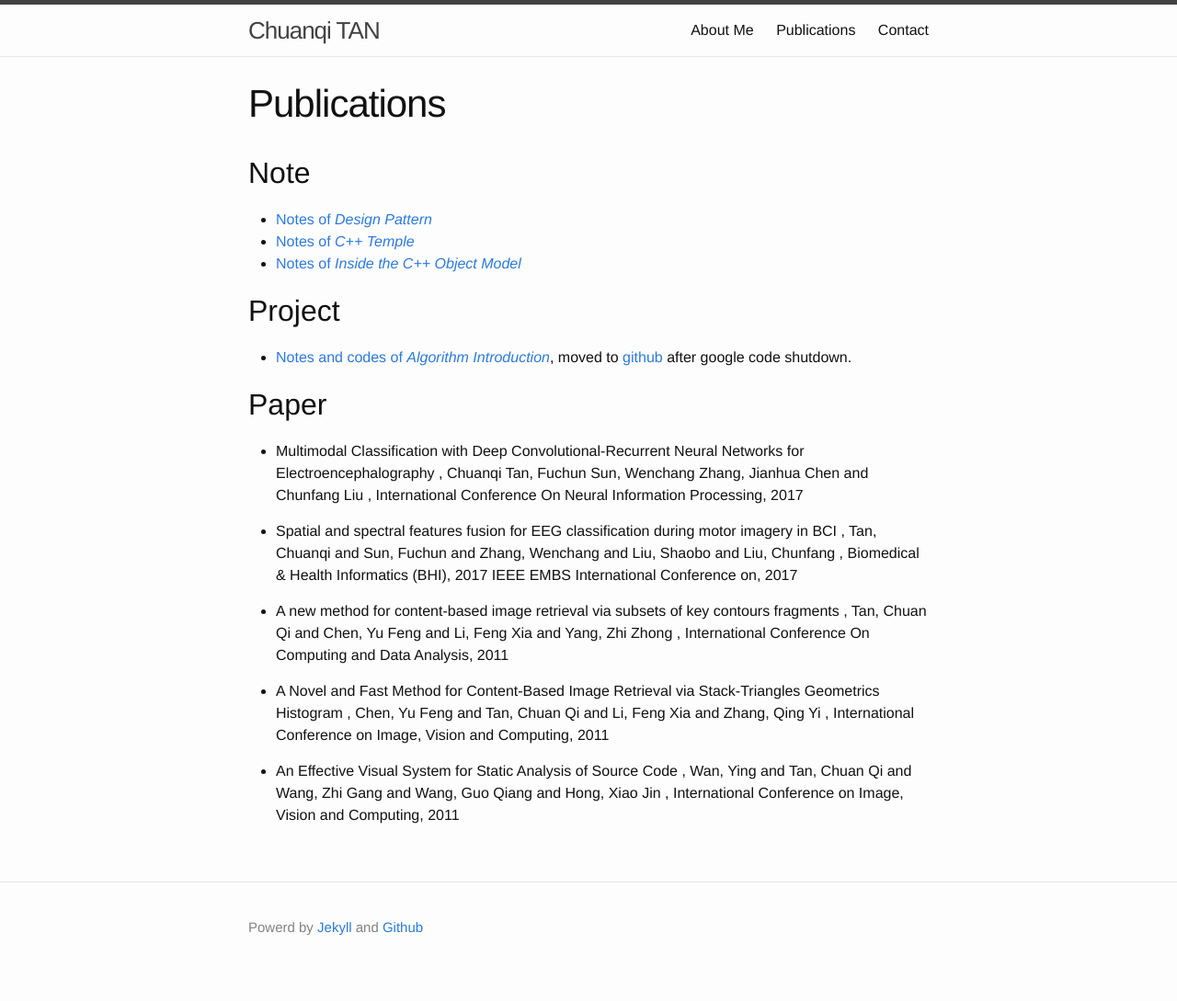
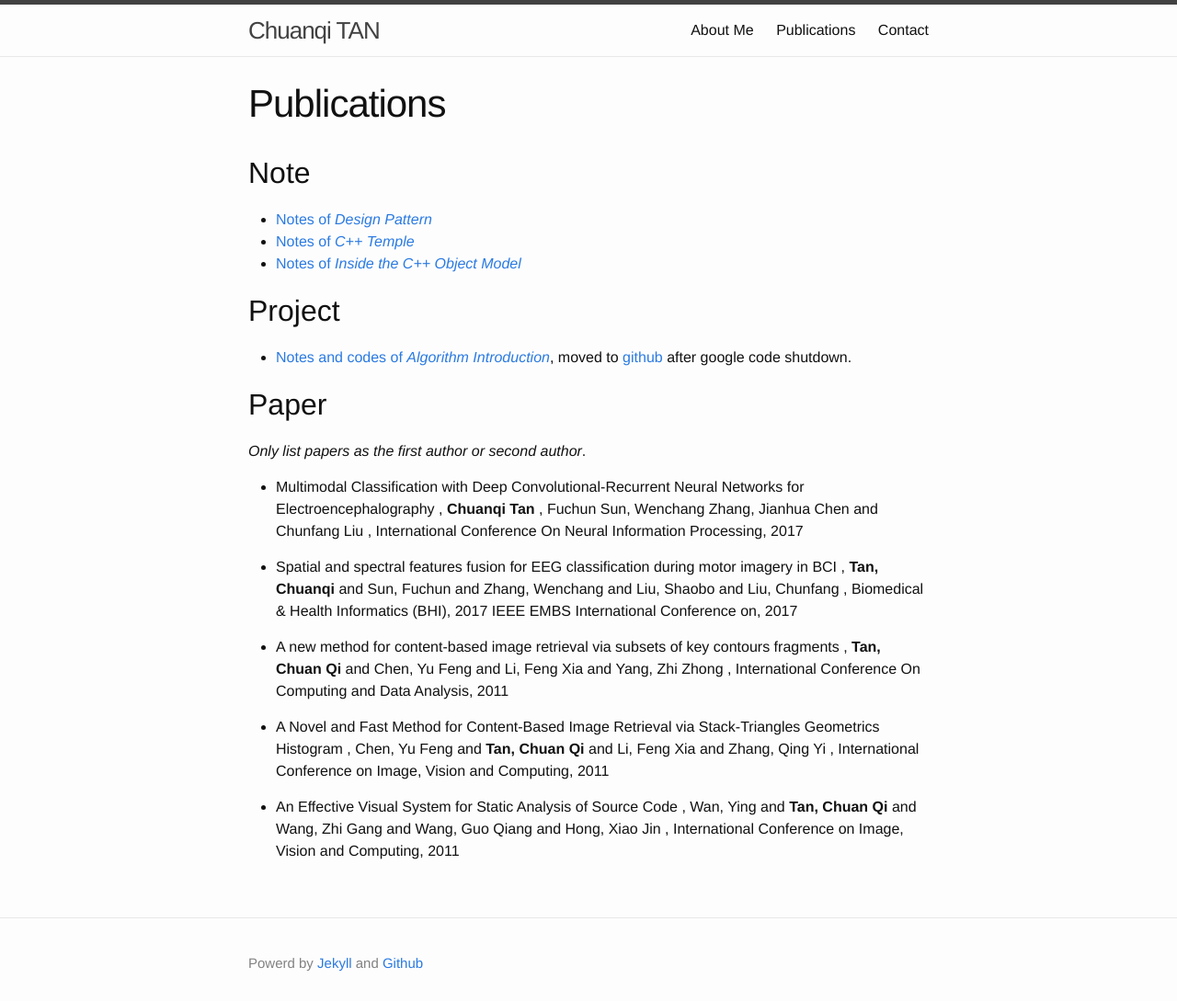
Before and after one commit to chuanqitan/chuanqitan.github.io, a Jekyll site: the page built from publications.md, in a window 1280 px wide. Shown: the whole page at 92% size. Built offline with Jekyll 4.4.1, drawn with Linux system fonts in a browser that asks for light colours; before the commit the page ends 1050 px from its top, so only the background shows below that.

Commit message:
some refine

```diff
--- a/publications.md
+++ b/publications.md
@@ -20,22 +20,24 @@ Project
 Paper
 ----------------
 
+*Only list papers as the first author or second author*.
+
 * Multimodal Classification with Deep Convolutional-Recurrent Neural Networks for Electroencephalography
-, Chuanqi Tan, Fuchun Sun, Wenchang Zhang, Jianhua Chen and Chunfang Liu
+, **Chuanqi Tan** , Fuchun Sun, Wenchang Zhang, Jianhua Chen and Chunfang Liu
 , International Conference On Neural Information Processing, 2017
 
 * Spatial and spectral features fusion for EEG classification during motor imagery in BCI
-, Tan, Chuanqi and Sun, Fuchun and Zhang, Wenchang and Liu, Shaobo and Liu, Chunfang
+, **Tan, Chuanqi** and Sun, Fuchun and Zhang, Wenchang and Liu, Shaobo and Liu, Chunfang
 , Biomedical & Health Informatics (BHI), 2017 IEEE EMBS International Conference on, 2017
 
 * A new method for content-based image retrieval via subsets of key contours fragments
-, Tan, Chuan Qi and Chen, Yu Feng and Li, Feng Xia and Yang, Zhi Zhong
+, **Tan, Chuan Qi** and Chen, Yu Feng and Li, Feng Xia and Yang, Zhi Zhong
 , International Conference On Computing and Data Analysis, 2011
 
 * A Novel and Fast Method for Content-Based Image Retrieval via Stack-Triangles Geometrics Histogram
-, Chen, Yu Feng and Tan, Chuan Qi and Li, Feng Xia and Zhang, Qing Yi
+, Chen, Yu Feng and **Tan, Chuan Qi** and Li, Feng Xia and Zhang, Qing Yi
 , International Conference on Image, Vision and Computing, 2011
 
 * An Effective Visual System for Static Analysis of Source Code
-, Wan, Ying and Tan, Chuan Qi and Wang, Zhi Gang and Wang, Guo Qiang and Hong, Xiao Jin
+, Wan, Ying and **Tan, Chuan Qi** and Wang, Zhi Gang and Wang, Guo Qiang and Hong, Xiao Jin
 , International Conference on Image, Vision and Computing, 2011
```
Also changed, not shown: contact.md (+0 -1 lines).
